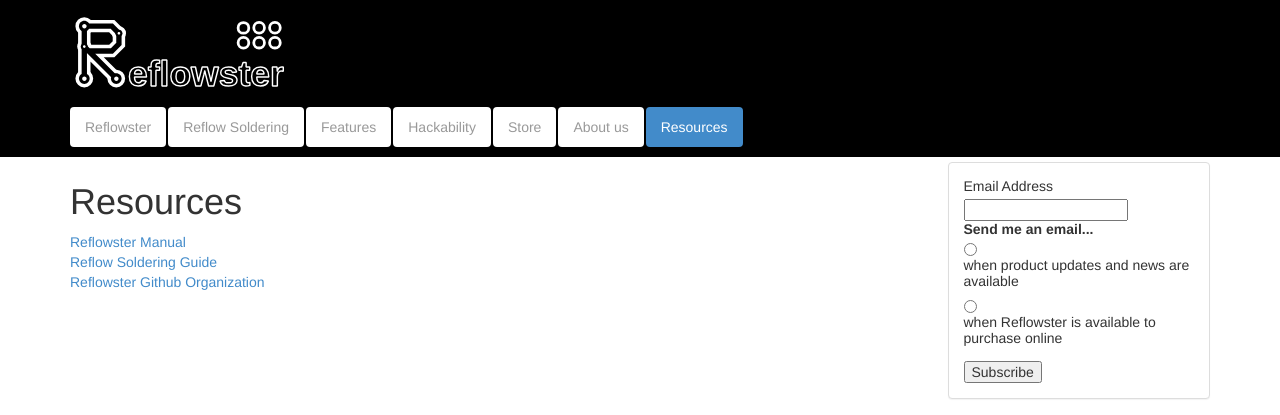
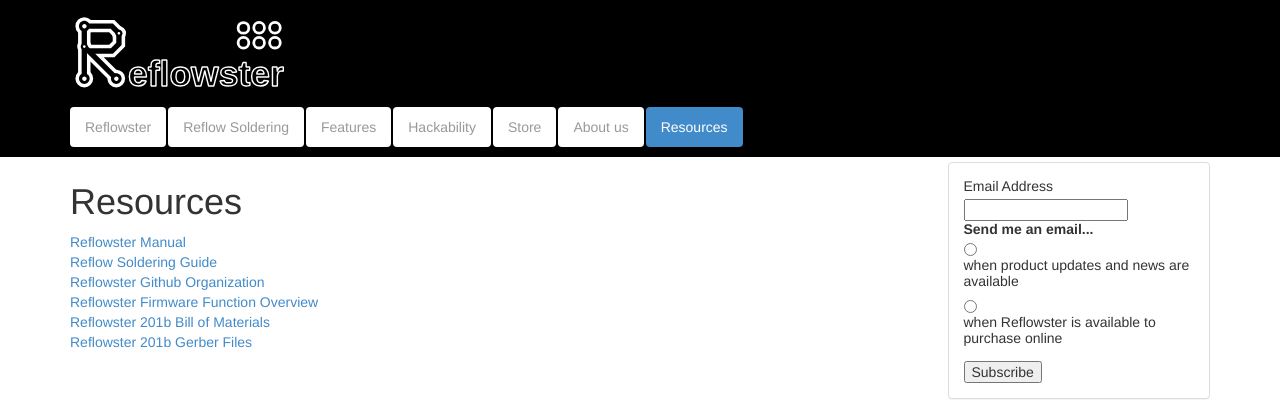
Before and after one commit to julianh2o/reflowster.com, a Jekyll site: the page built from resources.markdown, in a window 1280 px wide, cut to the strip 0-415 px from the top of the page. Built offline with Jekyll 4.4.1, drawn with Linux system fonts in a browser that asks for light colours; nearby versions of some CDN libraries; library files that are not in the unit come from our copies; Markdown is read by kramdown in place of the engine named in the settings; comment, search, counter and statistics services are not loaded.

Commit message:
added bom, gerber, and function overview

```diff
--- a/resources.markdown
+++ b/resources.markdown
@@ -13,3 +13,6 @@
 <li><a href="reflowsterresources/manual.html">Reflowster Manual</a>
 <li><a href="reflowsterresources/reflowsolderingguide.html">Reflow Soldering Guide</a>
 <li><a href="https://github.com/Reflowster">Reflowster Github Organization</a>
+<li><a href="reflowsterresources/reflowster_function_overview.pdf">Reflowster Firmware Function Overview</a>
+<li><a href="reflowsterresources/BOM.pdf">Reflowster 201b Bill of Materials</a>
+<li><a href="reflowsterresources/reflowster_201b_gerber.zip">Reflowster 201b Gerber Files</a>
```
Also changed, not shown: 3 other files.
